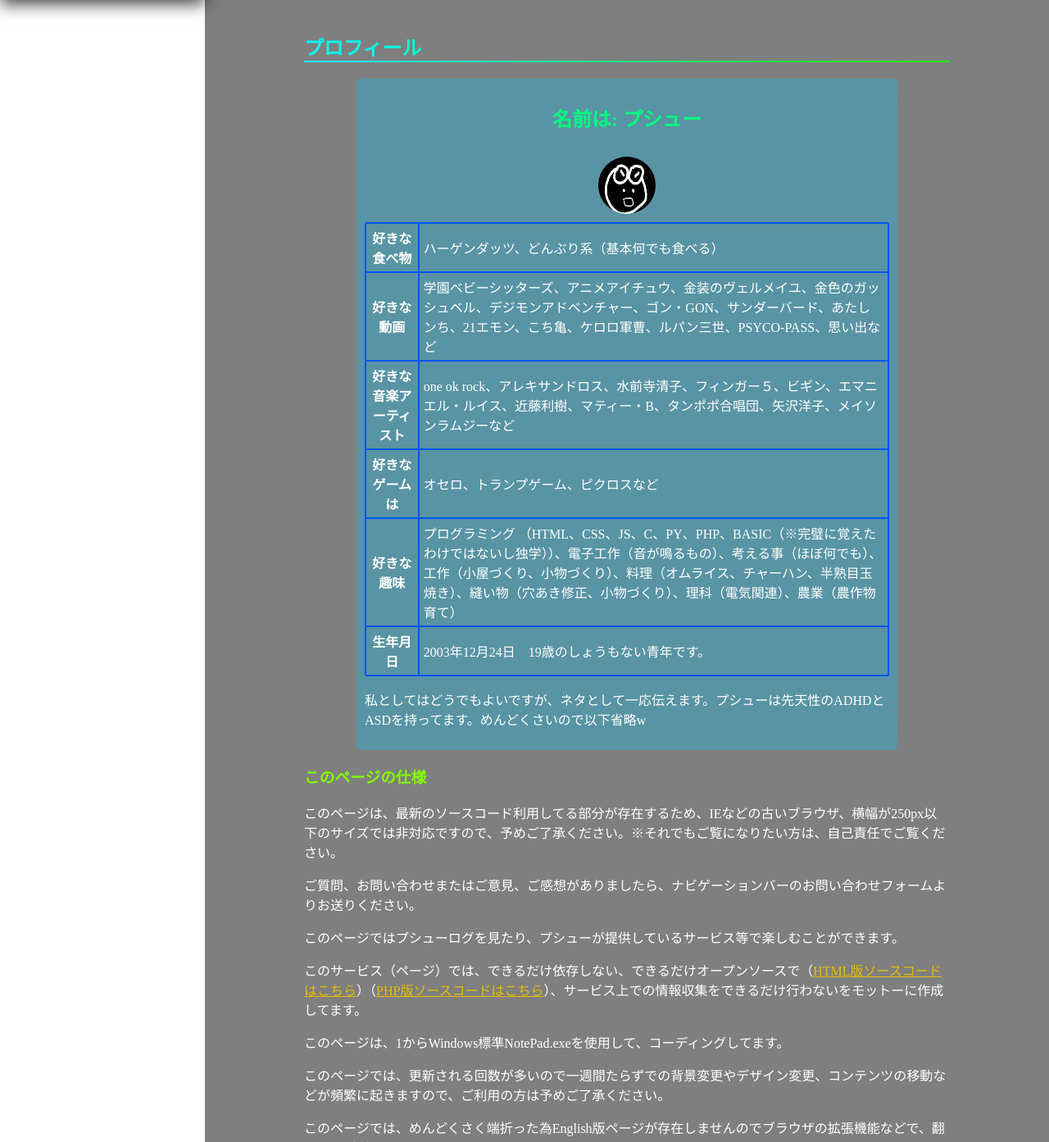
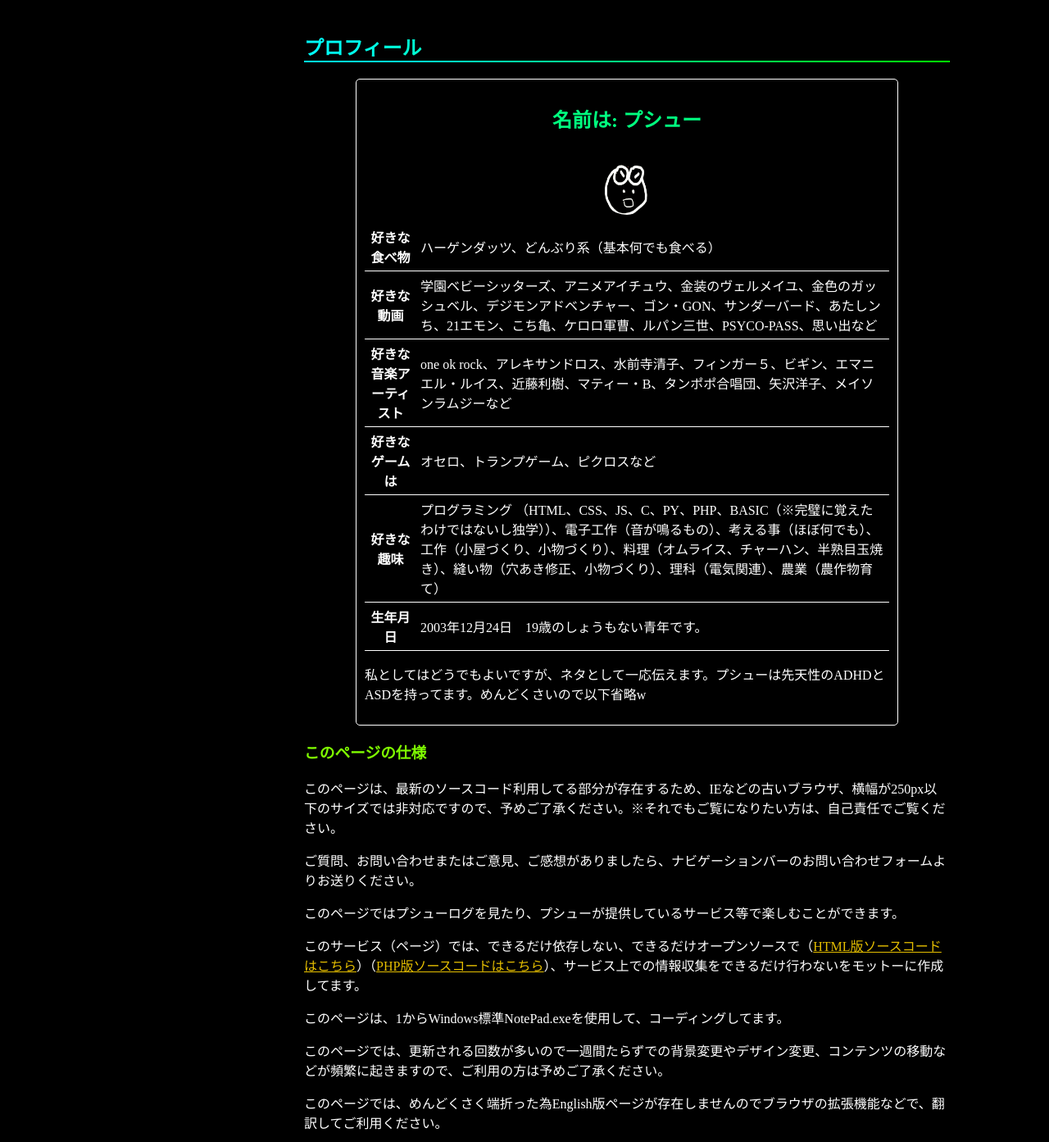
Before and after one commit to PusyuuOfficial/PusyuuPageInPHP, a PHP site: page /cgi-bin/SystemFolder/PageData/p1/content.php in a window 1280 px wide. Shown: the part 801-2194 px from the top of the page at 82% size. Run offline with PHP 8.4, Linux system fonts and the light colour scheme.

Commit message:
バージョンアップしました。

```diff
--- a/SystemFolder/CssData/Style-1.css
+++ b/SystemFolder/CssData/Style-1.css
@@ -3,31 +3,14 @@
 body {
   margin: 0;
   padding: 0;
-}
-body::before {
-  content: "";
-  background-size: cover;
-  background-repeat: no-repeat;
-  background-position: center;
-/*
-  background-attachment: fixed;
-  background-image: url("8.jpg");
-  疑似要素なので無効化とiPhoneでの背景固定のために無効にし代用で↓
-*/
-  background: url("8.jpg");
-  position: fixed;
-  top: 0;
-  left: 0;
-  right: 0;
-  bottom: 0;
-  z-index: -1;
+  background-color: #000;
 }
 
 /*****************************************
   *----------------------------------
-  |  ThisStyleVersion: 16.6.3     |
+  |  ThisStyleVersion: 16.7.0     |
   |  © 2021-2023 By Pusyuu        |
-  |  LastUpdate: 2023-06-27       |
+  |  LastUpdate: 2023-06-28       |
   |  ・。・ﾌﾟｼｭｰ㌨？・・・        |
 ----------------------------------*
 ******************************************/
@@ -41,6 +24,11 @@ html {
 
 ::selection {
   background-color: rgba(10,255,10,0.5);
+}
+
+:root {
+  --update_log_child_time_color: #00aaff;
+  --page_base_color: rgba(0,0,0,0.1);
 }
 
 h1 {color: #00ff7f;}
@@ -285,17 +273,16 @@ table {
   border-collapse: separate;
   border-radius: 2px;
   border-spacing: 0;
-  border: 1px solid #0055ff;
 }
 th {
-  border: 1px solid #0055ff;
+  border-bottom: 0.5px solid #fff;
   padding: 5px;
 }
 tr {
-  border: 1px ridge #0055ff;
+
 }
 td {
-  border: 1px solid #0055ff;
+  border-bottom: 0.5px solid #fff;
   padding: 5px;
 }
 
@@ -576,9 +563,10 @@ td {
 -----------------------------------------------------------------*/
 
 .profile {
-  background-color: rgba(0,200,250,0.3);
+  background-color: var(--page_base_color);
   -webkit-backdrop-filter: blur(15px);
   backdrop-filter: blur(15px);
+  border: 0.5px solid #fff;
   width: 50vw;
   padding: 10px;
   border-radius: 5px;
@@ -730,15 +722,12 @@ textarea {
 /* アップデート記録調整部
 -----------------------------------------------------------------*/
 
-:root {
-  --update_log_child_time_color: #00aaff;
-}
-
 .update_log_box {
   padding: 15px;
+  background-color: var(--page_base_color);
   -webkit-backdrop-filter: blur(20px);
   backdrop-filter: blur(20px);
-  background-color: rgba(0,200,250,0.3);
+  border: 0.5px solid #fff;
   border-radius: 5px;
 }
 
--- a/SystemFolder/PageData/HeaderAndFooter/header.php
+++ b/SystemFolder/PageData/HeaderAndFooter/header.php
@@ -15,9 +15,9 @@
   <script src="../../JsData/Script.js" type="text/javascript" charset="UTF-8"></script>
   <!--
       *----------------------------------
-      |  ThisPageVersion: 26.1.7      |
+      |  ThisPageVersion: 26.2.0      |
       |  © 2021-2023 By Pusyuu        |
-      |  LastUpdate: 2023-06-27       |
+      |  LastUpdate: 2023-06-28       |
       |  ・。・プシューページ㌨       |
     ----------------------------------*
     -->
--- a/SystemFolder/PageData/p1/main.php
+++ b/SystemFolder/PageData/p1/main.php
@@ -1,8 +1,8 @@
 <div class="show">
   <strong>PusyuuWorld</strong>
   <div class="scroll">もっと見る（笑）？<span class="arw"></span></div>
-  <//video src="../../VideoData/Show-video.mp4" controlsList="nodownload" muted autoplay playsinline loop oncontextmenu="return false;" preload="auto">
-  <img src="../../ImageData/Show-img.jpg" oncontextmenu="return false;" onselectstart="return false;" onmousedown="return false;">
+  <video src="../../VideoData/Old-Show-video.mp4" controlsList="nodownload" muted autoplay playsinline loop oncontextmenu="return false;" preload="auto">
+  <//img src="../../ImageData/Show-img.jpg" oncontextmenu="return false;" onselectstart="return false;" onmousedown="return false;">
 </div>
 <main class="main">
   <div class="main_wrapper">
@@ -52,7 +52,7 @@
       <p>このページは、1からWindows標準NotePad.exeを使用して、コーディングしてます。</p>
       <p>このページでは、更新される回数が多いので一週間たらずでの背景変更やデザイン変更、コンテンツの移動などが頻繁に起きますので、ご利用の方は予めご了承ください。</p>
       <p>このページでは、めんどくさく端折った為English版ページが存在しませんのでブラウザの拡張機能などで、翻訳してご利用ください。</p>
-      <div class="box-6">
+      <div style="box-shadow: 0 0; border-radius: 5px; border: 0.5px solid #fff;" class="box-8">
         <h3>相互リンク集</h3>
         <p>ここには相互リンクをしたい人がいたら貼る場所です。</p>
         <p>私も相互リンクに関しては勝手にどうぞurlは(http://21emon.wjg.jp)でお願いします。</p>
--- a/SystemFolder/PageData/p4/main.php
+++ b/SystemFolder/PageData/p4/main.php
@@ -17,9 +17,13 @@
       <p>傷つきやすい方へ、私管理者も結構傷つきやすい体質で結構昔はボロボロになるなんてしょっちゅうでした。それをどうにかしようとした時に気が付いたことがあります。相手は変えられない、なので自分が変わる。意味を掲示板などでいうのであればひどい書き込みは相手の感想であってそれがすべてじゃないことを知ってください。そして、あなたを応援できる人は世界中にいるし世界中の人全員に嫌われることもありません、そして、全員に好かれることもできません。</p>
       <p class="text"><a href="https://21emon.wjg.jp/cgi-bin/public/log_json/board.php" target="_blank">BBSへジャンプ</a></p>
       <h3>アップデート情報</h3>
-      <marquee style="border: 1px solid #fff; background-color: rgba(0,0,0,0.4); color: #fff;" scrollamount="4">今回の更新では、お問い合わせフォームの暗号化と安全性の配慮、ボタンをhoverではなくactiveに修正、等をしました。このページのバージョン26.1.2</marquee>
+      <marquee style="border: 1px solid #fff; border-radius: 5px; background-color: rgba(0,0,0,0.4); color: #fff;" scrollamount="4">今回の更新では、全体的にデザイン変更、できるだけ色の統一化、マルチメディアのFrogTubeに追加し忘れた動画を追加、ホームのShow部分の映像を変更、等をしました。このページのバージョン26.2.0</marquee>
       <h3>アップデート履歴</h3>
       <div class="update_log_box">
+        <div class="update_log_child_box">
+          <time class="update_log_time_box" datetime="2023-06-27">2023.06.27</time>
+          <p class="update_log_content_box">お問い合わせフォームの暗号化と安全性の配慮、ボタンをhoverではなくactiveに修正、等をしました。当時のバージョン26.1.2</p>
+        </div>
         <div class="update_log_child_box">
           <time class="update_log_time_box" datetime="2023-06-25">2023.06.25</time>
           <p class="update_log_content_box">iPhoneで当ページを表示すると背景がおかしくなるバグを修正、バージョンの桁にパッチバージョンを追加、等をしました。当時のバージョン26.1.1</p>
--- a/SystemFolder/PageData/p5/main.php
+++ b/SystemFolder/PageData/p5/main.php
@@ -4,11 +4,11 @@
       <h2>お問い合わせ</h2>
       <p>お問い合わせフォームでは、ご感想、やご質問などをプシューに届けることができます。</p>
       <p>名前はハンドルネームや名無し等の好きな名前での送信が可能です。</p>
-      <p><span style="color: #ff0000; margin-right: 5px;">このフォームの注意事情</span>個人情報を他人に見られたくない方は個人情報入力をしなくても送信が可能です※必須の部分は空にできないので、上記で説明した内容で記述を行えば送ることができます。暗号化は行われますが、安全な回線を使って送信をよろしくお願いします。</p>
+      <p><span style="color: #ff0000; margin-right: 5px;">このフォームの注意事情:</span>個人情報を他人に見られたくない方は個人情報入力をしなくても送信が可能です※必須の部分は空にできないので、上記で説明した内容で記述を行えば送ることができます。暗号化は行われますが、安全な回線を使って送信をよろしくお願いします。</p>
       <div class="center">
         <div class="form_yohaku">
           <form class="form" action="https://21emon.wjg.jp/cgi-bin/public/contact_form/confirm.php" method="post" name="form" onsubmit="return validate()">
-            <table class="form-table">
+            <table style="border: 0.5px solid #fff;" class="form-table">
               <tr class="form-1">
                 <th class="form-2">
                   <h3>お問い合わせ 内容入力</h3>
--- a/SystemFolder/PageData/s-MultiMedia/m-FrogTube.html
+++ b/SystemFolder/PageData/s-MultiMedia/m-FrogTube.html
@@ -80,6 +80,11 @@ h3 {
 <div class="box-8">
 <h3>GENKI LABO</h3>
 <iframe src="https://www.youtube-nocookie.com/embed/videoseries?list=UU46u5qG6vqDdrNYgqRVvq3Q" title="YouTube video player" class="douga_rs" frameborder="0" allow="accelerometer; autoplay; clipboard-write; encrypted-media; gyroscope; picture-in-picture" allowfullscreen></iframe>
+</div>
+
+<div class="box-8">
+<h3>ラムダ技術部</h3>
+<iframe src="https://www.youtube-nocookie.com/embed/videoseries?list=UU8g17oXkRt8buwQL8GU-NSw" title="YouTube video player" class="douga_rs" frameborder="0" allow="accelerometer; autoplay; clipboard-write; encrypted-media; gyroscope; picture-in-picture" allowfullscreen></iframe>
 </div>
 
 <div class="box-8">
```
Also changed, not shown: other parts of SystemFolder/CssData/Style-1.css (+14 -9 lines).
